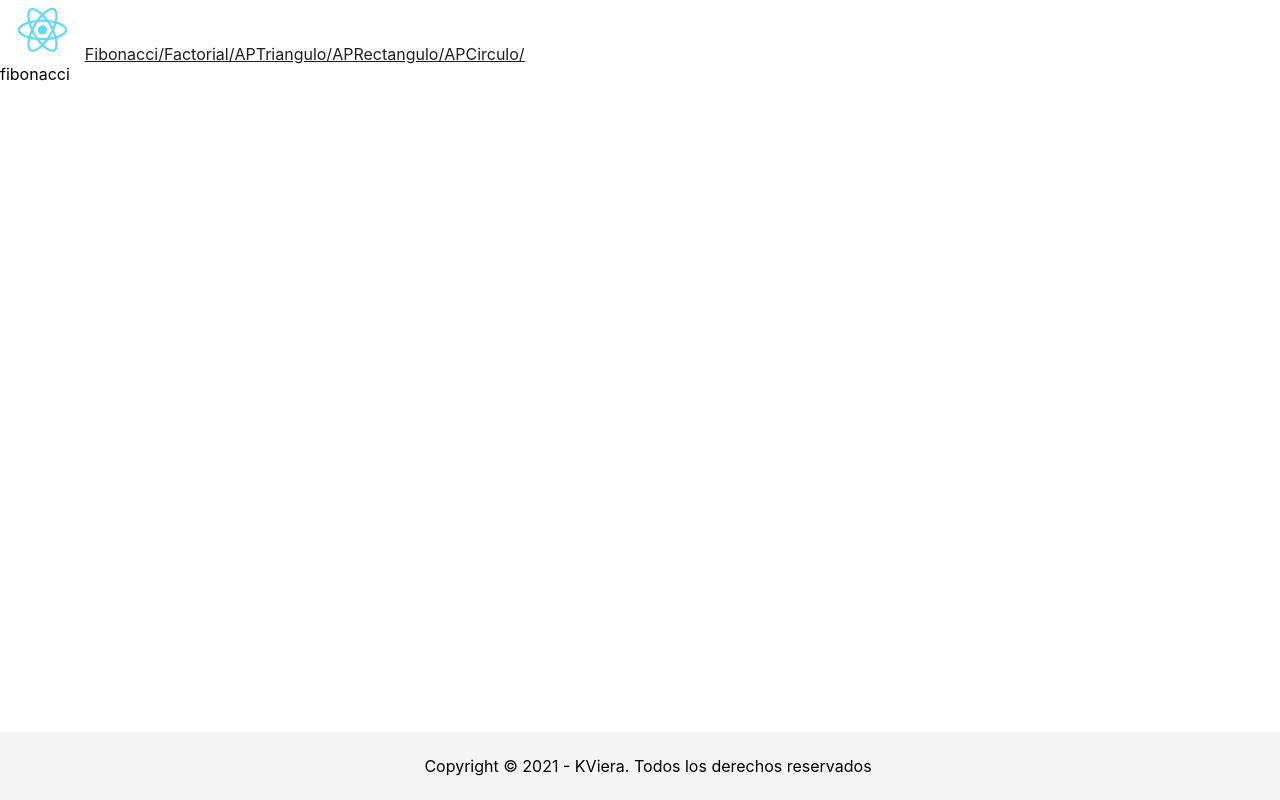
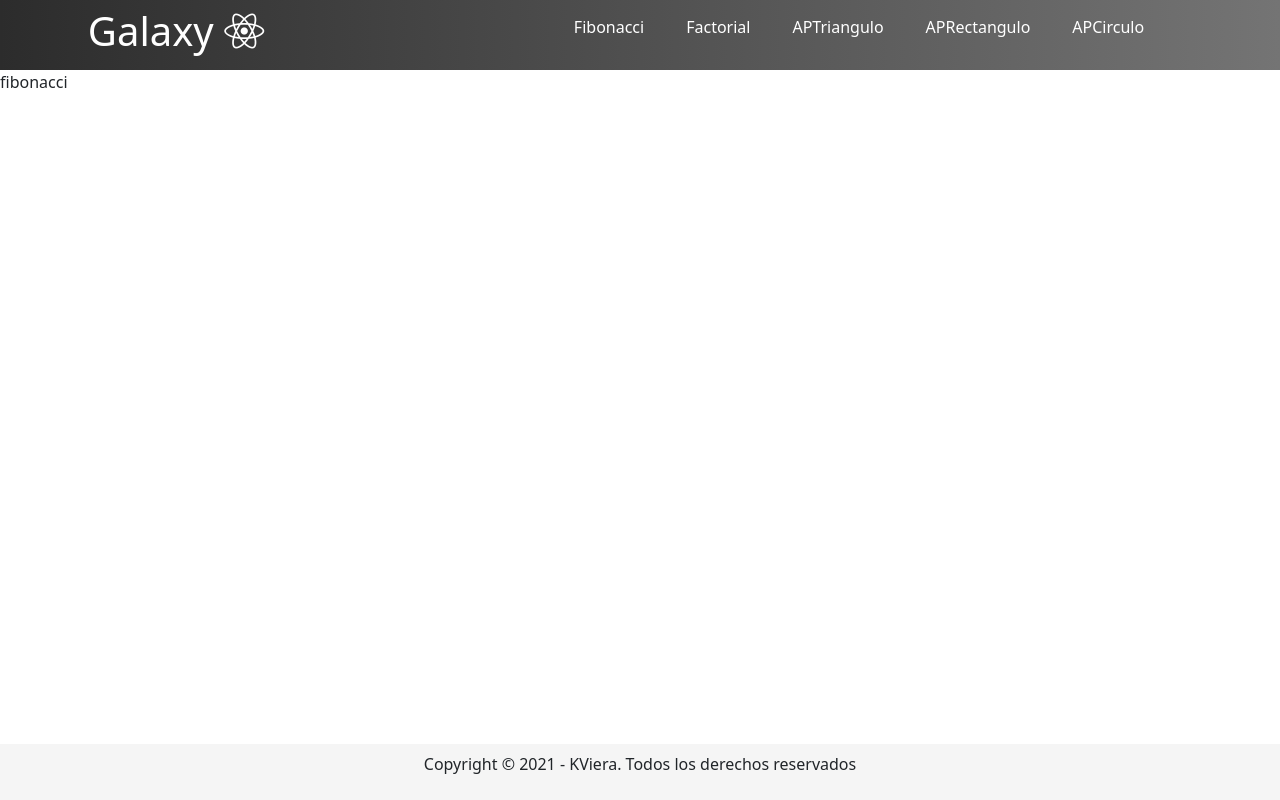
Before and after one commit to K-Viera/implementacion-final-front, a React (Create React App) app: page / in a window 1280 px wide. Built offline with nearby package versions, Linux system fonts and the light colour scheme.

Commit message:
Redit navbar and menu

```diff
--- a/public/index.html
+++ b/public/index.html
@@ -8,6 +8,12 @@
     <meta
       name="description"
       content="Web site created using create-react-app"
+    />
+    <link
+      rel="stylesheet"
+      href="https://pro.fontawesome.com/releases/v5.10.0/css/all.css"
+      integrity="sha384-AYmEC3Yw5cVb3ZcuHtOA93w35dYTsvhLPVnYs9eStHfGJvOvKxVfELGroGkvsg+p"
+      crossorigin="anonymous"
     />
     <link rel="apple-touch-icon" href="%PUBLIC_URL%/logo192.png" />
     <!--
--- a/src/App.js
+++ b/src/App.js
@@ -1,5 +1,6 @@
 import logo from "./logo.svg";
 import { BrowserRouter, Route, Routes } from "react-router-dom";
+import "bootstrap/dist/css/bootstrap.css";
 
 import Fibonacci from "./components/views/Fibonacci/Fibonacci";
 import Factorial from "./components/views/Factorial/Factorial";
--- a/src/components/Layouts/Layout.js
+++ b/src/components/Layouts/Layout.js
@@ -1,10 +1,11 @@
 import React from "react";
 import Footer from "./Footer";
-import Menu from "./Menu";
+import Navbar from "./Navbar";
+// import Menu from "./Menu";
 function Layout(props) {
   return (
     <React.Fragment>
-      <Menu />
+      <Navbar />
       {props.children}
       <br />
       <br />
--- a/src/components/Layouts/Menu.css
+++ /dev/null
@@ -1,10 +0,0 @@
-.divAlign {
-  display: inline-flex;
-  align-items: center;
-}
-.link {
-  color: rgb(32, 32, 32);
-}
-.link:hover {
-  color: rgb(0, 0, 0);
-}
--- a/src/components/Layouts/Menu.js
+++ /dev/null
@@ -1,57 +0,0 @@
-import { Container, Nav, Navbar } from "react-bootstrap";
-import { NavLink } from "react-router-dom";
-import logo from "../../logo.svg";
-import "./Menu.css";
-
-export default function Menu() {
-  return (
-    <Nav variant="tabs" defaultActiveKey="/">
-      <Navbar.Brand href="/">
-        <img
-          src={logo}
-          width="auto"
-          height="60"
-          className="d-inline-block align-top"
-          alt="React Bootstrap logo"
-        />
-      </Navbar.Brand>
-      <div className="divAlign">
-        <Nav.Item>
-          <Nav.Link>
-            <NavLink to="/" className="link">
-              Fibonacci/
-            </NavLink>
-          </Nav.Link>
-        </Nav.Item>
-        <Nav.Item>
-          <Nav.Link>
-            <NavLink to="/Factorial" className="link">
-              Factorial/
-            </NavLink>
-          </Nav.Link>
-        </Nav.Item>
-        <Nav.Item>
-          <Nav.Link>
-            <NavLink to="/aptriangulo" className="link">
-              APTriangulo/
-            </NavLink>
-          </Nav.Link>
-        </Nav.Item>
-        <Nav.Item>
-          <Nav.Link>
-            <NavLink to="/aprectangulo" className="link">
-              APRectangulo/
-            </NavLink>
-          </Nav.Link>
-        </Nav.Item>
-        <Nav.Item>
-          <Nav.Link>
-            <NavLink to="/apcirculo" className="link">
-              APCirculo/
-            </NavLink>
-          </Nav.Link>
-        </Nav.Item>
-      </div>
-    </Nav>
-  );
-}
--- /dev/null
+++ b/src/components/Layouts/MenuItems.js
@@ -0,0 +1,7 @@
+export const MenuItems = [
+  { title: "Fibonacci", url: "/", cName: "nav-links" },
+  { title: "Factorial", url: "/factorial", cName: "nav-links" },
+  { title: "APTriangulo", url: "/aptriangulo", cName: "nav-links" },
+  { title: "APRectangulo", url: "/aprectangulo", cName: "nav-links" },
+  { title: "APCirculo", url: "/apcirculo", cName: "nav-links" },
+];
--- /dev/null
+++ b/src/components/Layouts/Navbar.css
@@ -0,0 +1,105 @@
+.navbar-items {
+  background: linear-gradient(
+    90deg,
+    rgb(44, 44, 44) 0%,
+    rgb(116, 116, 116) 100%
+  );
+  height: 70px;
+  display: flex;
+  justify-content: center;
+  align-items: center;
+  font-size: 1rem;
+}
+
+.navbar-logo {
+  color: #fff;
+}
+
+.nav-menu {
+  display: grid;
+  grid-template-columns: repeat(5, auto);
+  grid-gap: 10px;
+  list-style: none;
+  text-align: center;
+  width: 70vw;
+  justify-content: end;
+  margin-right: 2rem;
+}
+
+.nav-links {
+  color: white;
+  text-decoration: none;
+  padding: 0.5rem 1rem;
+}
+
+.nav-links:hover {
+  color: white;
+  background-color: rgb(98, 98, 98);
+  border-radius: 7px;
+  transition: all;
+}
+
+.fa-bars {
+  color: white;
+}
+
+.fa-times {
+  color: white;
+}
+.menu-icon {
+  display: none;
+}
+
+@media screen and (max-width: 700px) {
+  .navbar-items {
+    position: relative;
+  }
+
+  .nav-menu {
+    display: flex;
+    flex-direction: column;
+    width: 100%;
+    position: absolute;
+    top: 70px;
+    left: -100%;
+    opacity: 1;
+    transition: all 0.5s ease;
+  }
+
+  .nav-menu.active {
+    background: rgb(100, 100, 100);
+    left: 0;
+    opacity: 1;
+    transition: all 0.5 ease;
+    z-index: 1;
+  }
+  .nav-links {
+    text-align: center;
+    padding: 1rem;
+    width: 100%;
+    display: table;
+  }
+
+  .nav-links:hover {
+    color: rgb(0, 0, 0);
+    text-align: center;
+    background-color: transparent;
+  }
+
+  .navbar-logo {
+    position: absolute;
+    top: 0;
+    left: 0;
+    transform: translate(25%, 50%);
+  }
+
+  .menu-icon {
+    display: block;
+    position: absolute;
+    top: 0;
+    right: 0;
+    transform: translate(-100%, 60%);
+    font-size: 1.8rem;
+    cursor: pointer;
+  }
+}
--- /dev/null
+++ b/src/components/Layouts/Navbar.js
@@ -0,0 +1,40 @@
+import React from "react";
+import { MenuItems } from "./MenuItems";
+import { Link } from "react-router-dom";
+
+import "./Navbar.css";
+
+class Navbar extends React.Component {
+  state = { clicked: false };
+
+  handleClick = () => {
+    this.setState({ clicked: !this.state.clicked });
+  };
+  render() {
+    return (
+      <nav className="navbar-items">
+        <h1 className="navbar-logo">
+          Galaxy <i className="fab fa-react"></i>
+        </h1>
+        <div className="menu-icon" onClick={this.handleClick}>
+          <i
+            className={this.state.clicked ? "fas fa-times" : "fas fa-bars"}
+          ></i>
+        </div>
+        <ul className={this.state.clicked ? "nav-menu active" : "nav-menu"}>
+          {MenuItems.map((item, index) => {
+            return (
+              <li key={index}>
+                <Link className={item.cName} to={item.url}>
+                  {item.title}
+                </Link>
+              </li>
+            );
+          })}
+        </ul>
+      </nav>
+    );
+  }
+}
+
+export default Navbar;
```
